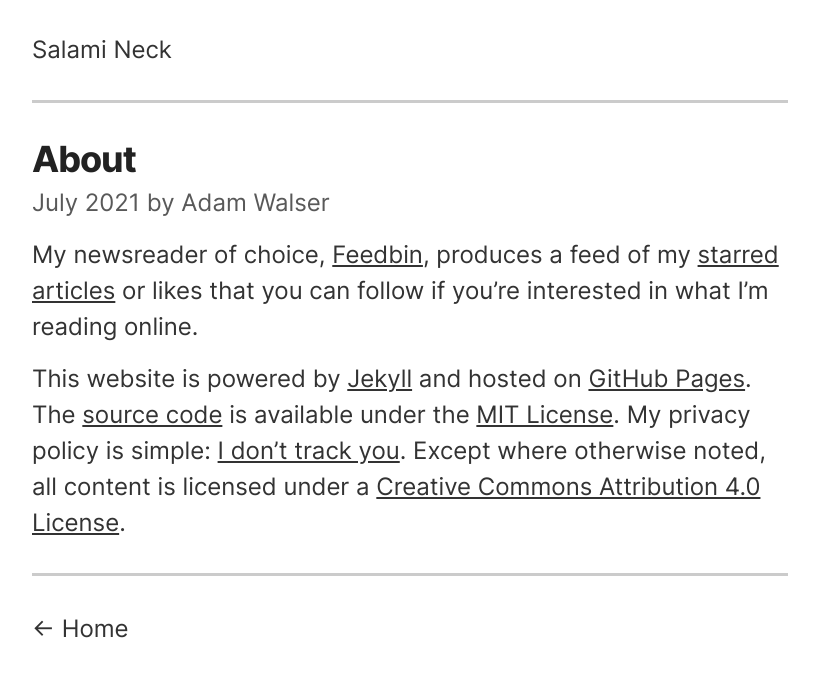
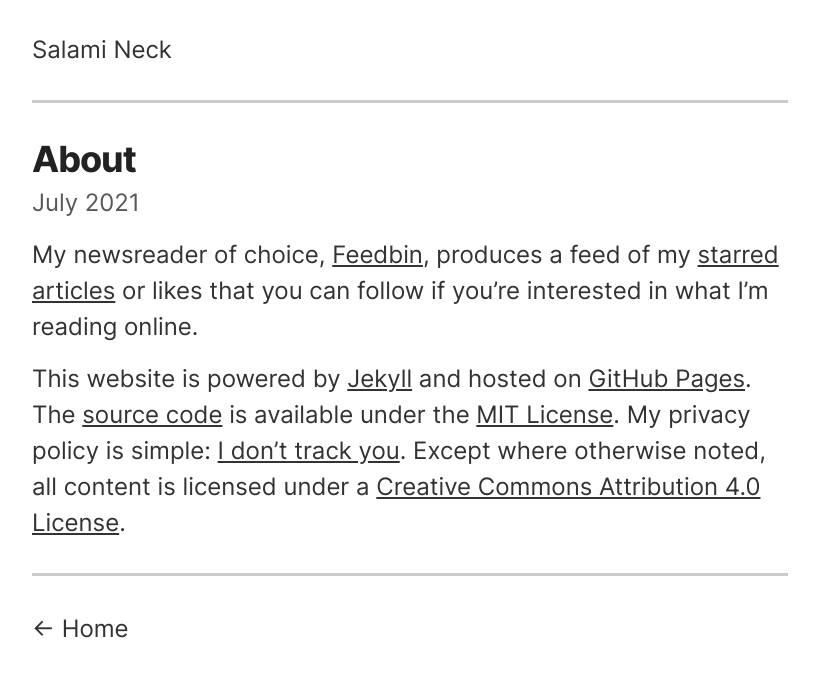
Before and after one commit to ajpwalser/ajpwalser.github.io, a Jekyll site: the page built from _posts/2021-07-09-about.md, in a window 1280 px wide. Shown: the top 677 px of the page, without its empty margins (230-1049 px from the left). Built offline with Jekyll 4.4.1, drawn with Linux system fonts in a browser that asks for light colours.

Commit message:
Update post.html

```diff
--- a/_layouts/post.html
+++ b/_layouts/post.html
@@ -4,7 +4,7 @@ layout: default
 
 <article class="post">
   <h1 class="post-title">{{ page.title }}</h1>
-  <p class="post-meta"><time datetime="{{ page.date | date_to_xmlschema }}">{{ page.date | date: '%B %Y' }}</time> by {{ site.author }}</p>
+  <p class="post-meta"><time datetime="{{ page.date | date_to_xmlschema }}">{{ page.date | date: '%B %Y' }}</time></p>
   {{ content }}
 </article>
 <hr>
```
